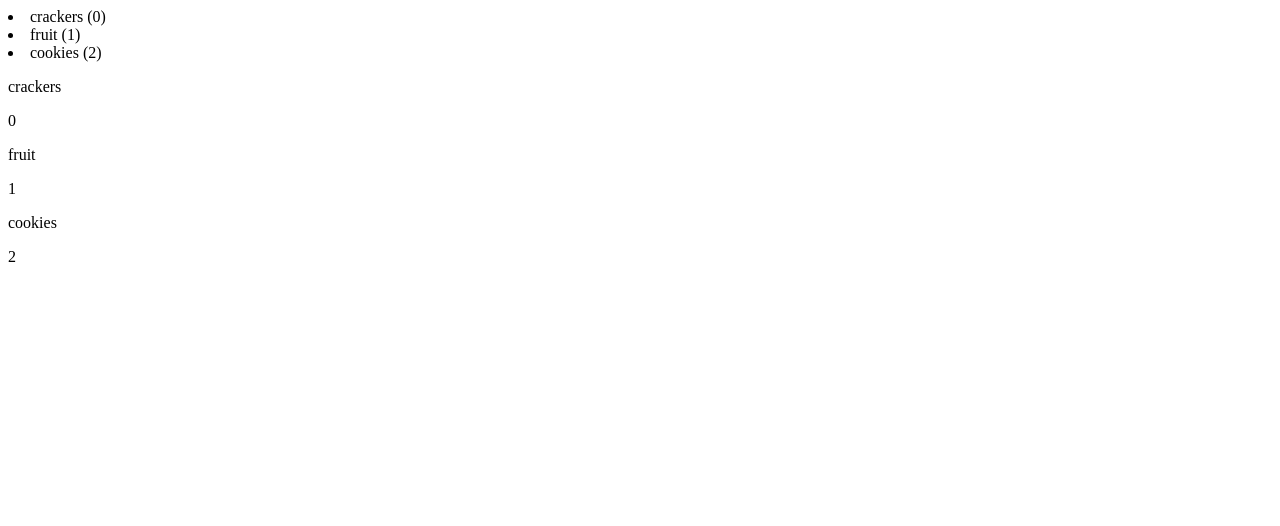
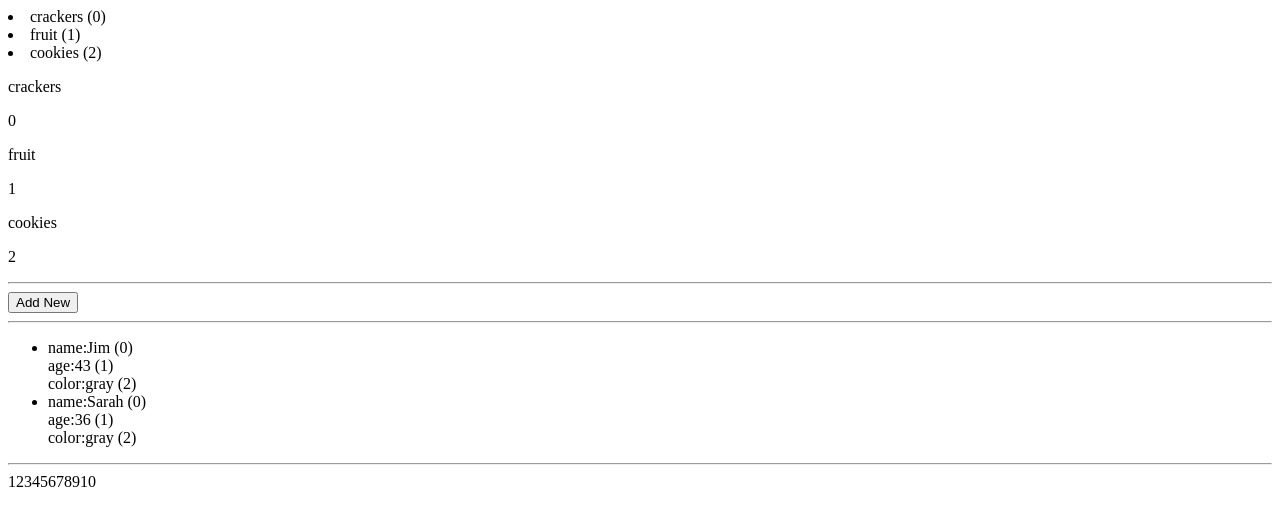
Before and after one commit to JamesRileydev/Vue_course, a plain HTML site: page Fourth_App/index_2.html in a window 1280 px wide. Drawn offline with Linux system fonts and the light colour scheme.

Commit message:
v-for with array and array of objects

```diff
--- a/Fourth_App/index_2.html
+++ b/Fourth_App/index_2.html
@@ -12,11 +12,21 @@
 
 
   <div id="app">
-    <li v-for="(ingredient, i) in ingredients">{{ ingredient }} ({{ i }})</li>
+    <li v-for="(ingredient, i) in ingredients" :key="ingredient">{{ ingredient }} ({{ i }})</li>
     <template v-for="(ingredient, index) in ingredients">
       <p>{{ ingredient }}</p>
       <p>{{ index }}</p>
     </template>
+    <hr>
+    <button @click="ingredients.push('spices')">Add New</button>
+    <hr>
+    <ul>
+      <li v-for="person in persons">
+        <div v-for="(value, key, index) in person">{{key}}:{{value}} ({{index}})</div>
+      </li>
+    </ul>
+    <hr>
+    <span v-for="n in 10">{{n}}</span>
   </div>
 
   <script>
@@ -25,8 +35,8 @@
       data: {
         ingredients: ['crackers', 'fruit', 'cookies'],
         persons: [
-          {name: 'Jim', age: 43, color: 'gray'},
-          {name: 'Sarah', age: 36, color: 'gray'},
+          { name: 'Jim', age: 43, color: 'gray' },
+          { name: 'Sarah', age: 36, color: 'gray' },
         ]
       }
     });
```
